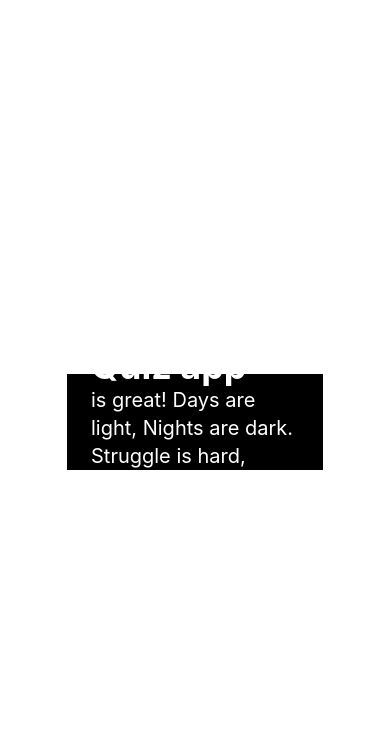
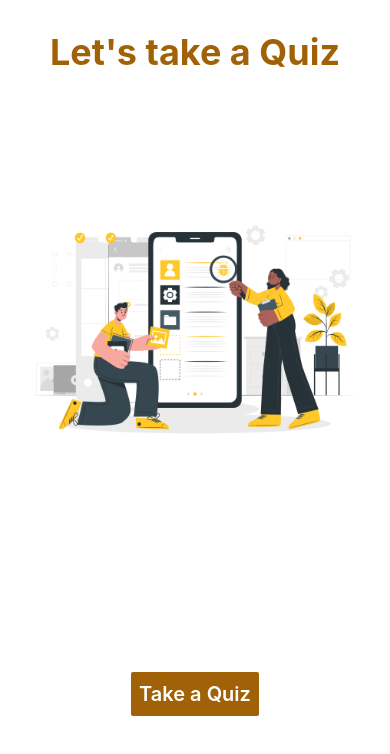
Before and after one commit to shubhamsinha21/Contribution, a React Native app in the folder QuizApp/: screen / in a window 390 px wide. Shown: the top 754 px of the page. Built offline with nearby package versions, Linux system fonts and the light colour scheme.

Commit message:
homescreen-design

```diff
--- a/QuizApp/App.jsx
+++ b/QuizApp/App.jsx
@@ -1,14 +1,13 @@
 import React from 'react'
 import { View, Text } from 'react-native'
+import { HomeScreen } from './screens'
 
 function App() {
 
-  const qoute = "Days are light, Nights are dark. Struggle is hard, Victory is bright."
   return (
-    <View className="bg-black w-64 h-24 p-6 flex justify-center m-auto">
-      <Text className=" text-white text-4xl font-bold">Quiz app</Text>
-      <Text className="text-white text-xl font bold">is great! {qoute}</Text>
-    </View>
+    <>
+      <HomeScreen />
+    </>
   )
 }
 
--- /dev/null
+++ b/QuizApp/components/Title.jsx
@@ -0,0 +1,12 @@
+import { View, Text } from 'react-native'
+import React from 'react'
+
+const Title = () => {
+    return (
+        <View className='my-8'>
+            <Text className='font-bold text-4xl text-yellow-700 text-center '>Let's take a Quiz</Text>
+        </View>
+    )
+}
+
+export default Title
--- /dev/null
+++ b/QuizApp/screens/HomeScreen.jsx
@@ -0,0 +1,22 @@
+import { View, Text, Image, TouchableOpacity } from 'react-native'
+import Title from '../components/Title'
+import React from 'react'
+
+export default function HomeScreen() {
+    return (
+        <>
+            <Title />
+            <View className='flex-1 items-center'>
+                <Image source={require('../assets/home-image.png')}
+                    className="w-96 h-96 my-8"
+                />
+            </View>
+            <View>
+                <TouchableOpacity>
+                    <Text
+                        className='text-xl font-semibold bg-yellow-700 text-white mx-auto p-2 my-32 rounded-sm'>Take a Quiz</Text>
+                </TouchableOpacity>
+            </View>
+        </ >
+    )
+}
--- /dev/null
+++ b/QuizApp/screens/QuizScreen.jsx
@@ -0,0 +1,10 @@
+import { View, Text } from 'react-native'
+import React from 'react'
+
+export default function QuizScreen() {
+    return (
+        <View>
+            <Text>QuizScreen</Text>
+        </View>
+    )
+}
--- /dev/null
+++ b/QuizApp/screens/ResultScreen.jsx
@@ -0,0 +1,10 @@
+import { View, Text } from 'react-native'
+import React from 'react'
+
+export default function ResultScreen() {
+    return (
+        <View>
+            <Text>ResultScreen</Text>
+        </View>
+    )
+}
--- /dev/null
+++ b/QuizApp/screens/index.js
@@ -0,0 +1,5 @@
+import HomeScreen from './HomeScreen'
+import QuizScreen from './QuizScreen'
+import ResultScreen from './ResultScreen'
+
+export { HomeScreen, QuizScreen, ResultScreen }
--- a/QuizApp/tailwind.config.js
+++ b/QuizApp/tailwind.config.js
@@ -2,7 +2,7 @@
 // tailwind.config.js
 
 module.exports = {
-  content: ["./App.{js,jsx,ts,tsx}", "./<custom-folder>/**/*.{js,jsx,ts,tsx}"],
+  content: ["./App.{js,jsx,ts,tsx}", "./screens/**/*.{js,jsx,ts,tsx}", "./components/**/*.{js,jsx,ts,tsx}"],
   theme: {
     extend: {},
   },
```
Also changed, not shown: QuizApp/assets/home-image.png (added).
